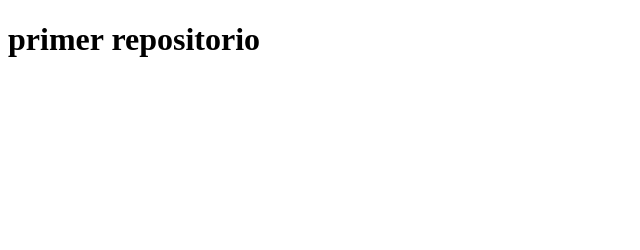
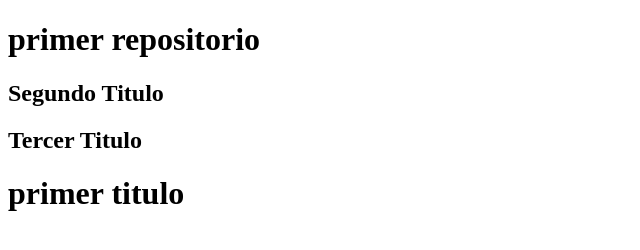
Before and after one commit to daniroman999988/danieroman, a plain HTML site: page index.html in a window 1280 px wide. Shown: the whole page, without its empty margins (0-640 px from the left). Drawn offline with Linux system fonts and the light colour scheme.

Commit message:
Versiones

```diff
--- a/app.js
+++ b/app.js
@@ -0,0 +1,2 @@
+app.js
+console.log ("Hola buenas tardes")
--- a/index.html
+++ b/index.html
@@ -5,8 +5,9 @@
 </head>
 <body>
 <h1>primer repositorio</h1>
-
-
+<h2>Segundo Titulo</h2>
+<h2>Tercer Titulo</h2>
+<h1>primer titulo</h1>
 
 </body>
 
```
